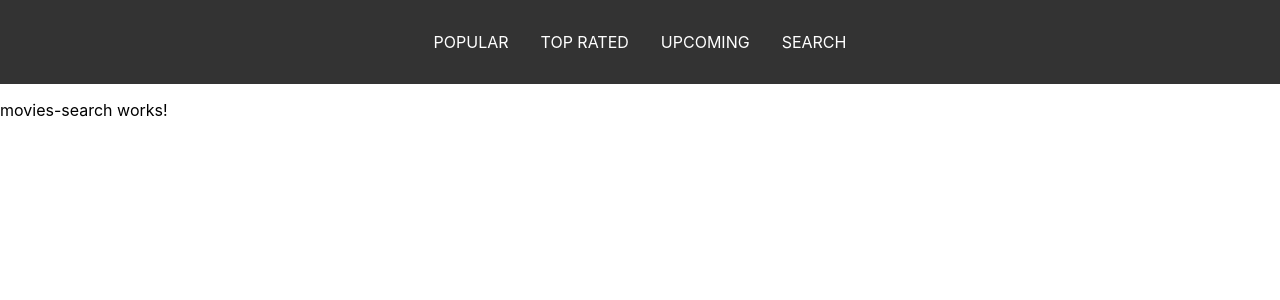
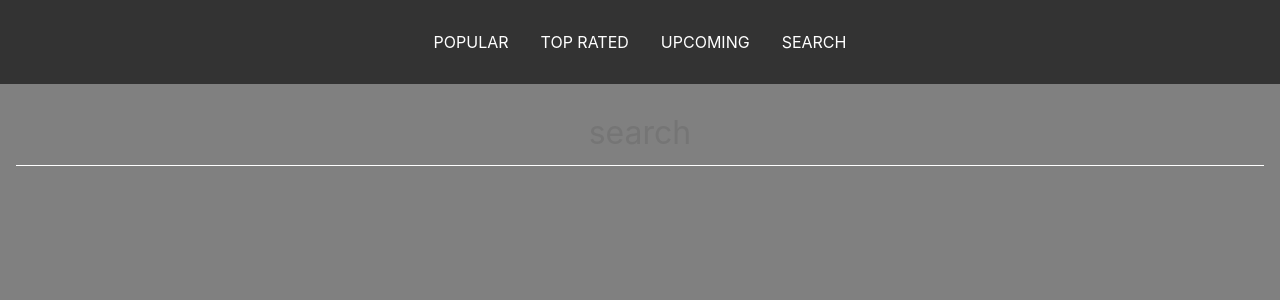
Before and after one commit to datata/angular-filmsdb, an Angular app: page /search in a window 1280 px wide. Shown: the top 300 px of the page. Built offline with nearby package versions, Linux system fonts and the light colour scheme.

Commit message:
search working

```diff
--- a/src/app/app.module.ts
+++ b/src/app/app.module.ts
@@ -11,6 +11,7 @@ import { ApiMoviesService } from './api-movies.service';
 import { HttpClientModule } from '@angular/common/http';
 import { MoviesDisplayComponent } from './movies-display/movies-display.component';
 import { MoviesSearchComponent } from './movies-search/movies-search.component';
+import { FormsModule } from "@angular/forms";
 
 @NgModule({
   declarations: [
@@ -24,7 +25,8 @@ import { MoviesSearchComponent } from './movies-search/movies-search.component';
   imports: [
     BrowserModule,
     AppRoutingModule,
-    HttpClientModule
+    HttpClientModule,
+    FormsModule
   ],
   providers: [ApiMoviesService],
   bootstrap: [AppComponent]
--- a/src/app/movies-display/movies-display.component.html
+++ b/src/app/movies-display/movies-display.component.html
@@ -1,7 +1,7 @@
 <div class="movies">
 
   <a class="movie" *ngFor="let film of filmsArray" routerLink="/movie/{{film.id}}"
-    [ngStyle]=" { 'background-image': 'url(https://image.tmdb.org/t/p/w300' + film.backdrop_path + ')' } ">
+    [ngStyle]=" { 'film.backdrop_path && background-image': 'url(https://image.tmdb.org/t/p/w300' + film.backdrop_path + ')' } ">
 
     <h1>{{film.title}}</h1>
     <span>{{film.release_date}}</span>
--- a/src/app/movies-search/movies-search.component.html
+++ b/src/app/movies-search/movies-search.component.html
@@ -1,3 +1,3 @@
-<p>
-  movies-search works!
-</p>
+
+<input type="text" [(ngModel)]="query" (keyup.enter)="search()" placeholder="search">
+<app-movies-display [filmsArray]="moviesFound"></app-movies-display>
--- a/src/app/movies-search/movies-search.component.scss
+++ b/src/app/movies-search/movies-search.component.scss
@@ -0,0 +1,17 @@
+:host{
+    background: grey;
+    color:white;
+    padding:1em;
+    display:flex;
+    flex-direction: column;
+    align-items: stretch;
+    justify-content: center;
+
+    input{
+        all:unset;
+        font-size: 2em;
+        text-align: center;
+        border-bottom: 1px solid white;
+        padding:0.4em;
+    }
+}
--- a/src/app/movies-search/movies-search.component.ts
+++ b/src/app/movies-search/movies-search.component.ts
@@ -1,4 +1,5 @@
 import { Component, OnInit } from '@angular/core';
+import { ApiMoviesService } from '../api-movies.service';
 
 @Component({
   selector: 'app-movies-search',
@@ -7,9 +8,19 @@ import { Component, OnInit } from '@angular/core';
 })
 export class MoviesSearchComponent implements OnInit {
 
-  constructor() { }
+  moviesFound:object[];
+  query=''
 
-  ngOnInit() {
+  constructor(private api:ApiMoviesService) { }
+
+  ngOnInit() {  }
+
+  search(){
+    console.log(this.query);
+    this.api.searchMovies(this.query).subscribe( (res:any) =>{
+      console.log(res)
+      this.moviesFound=res.results;
+    })
   }
 
 }
```
